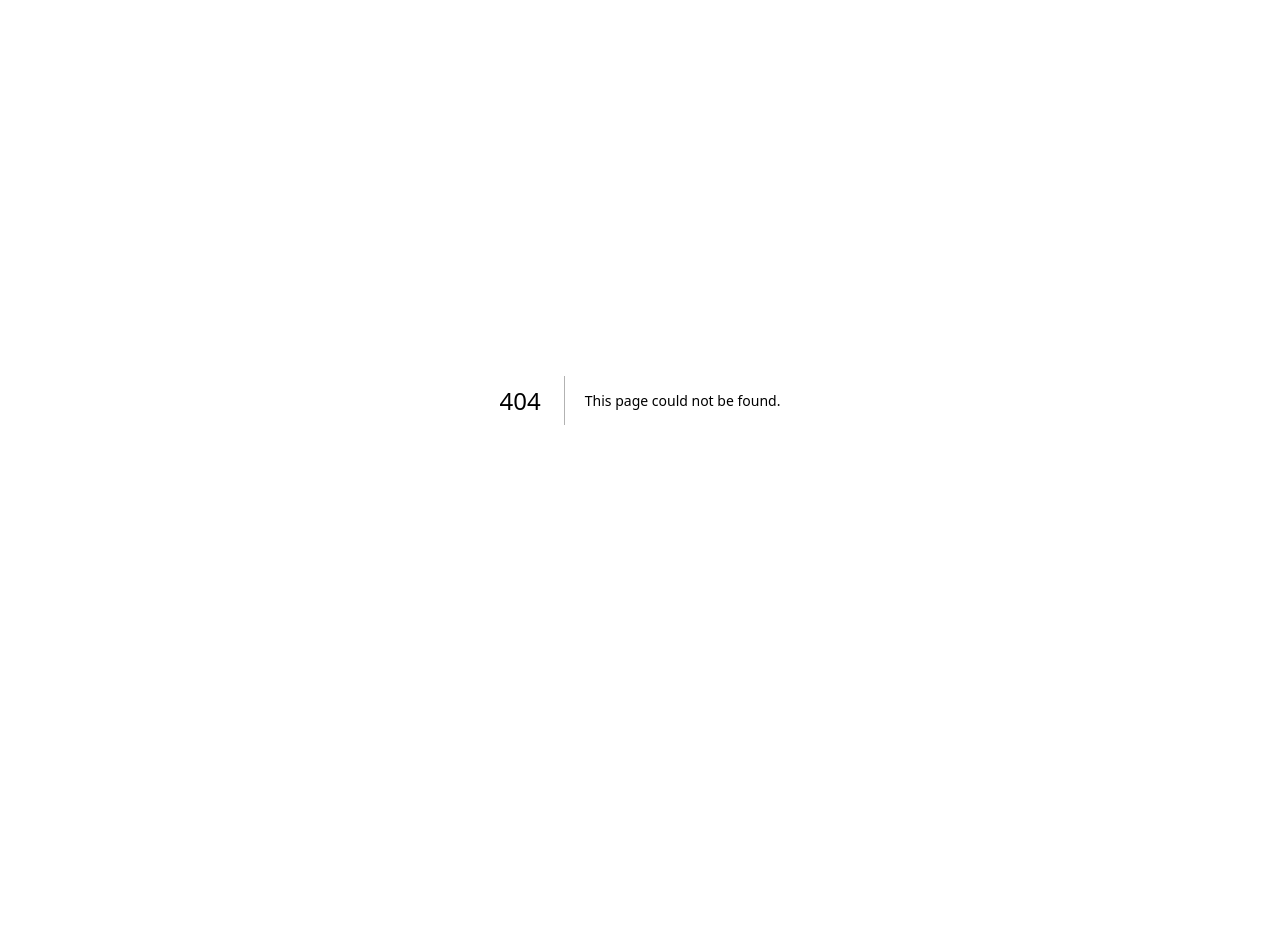
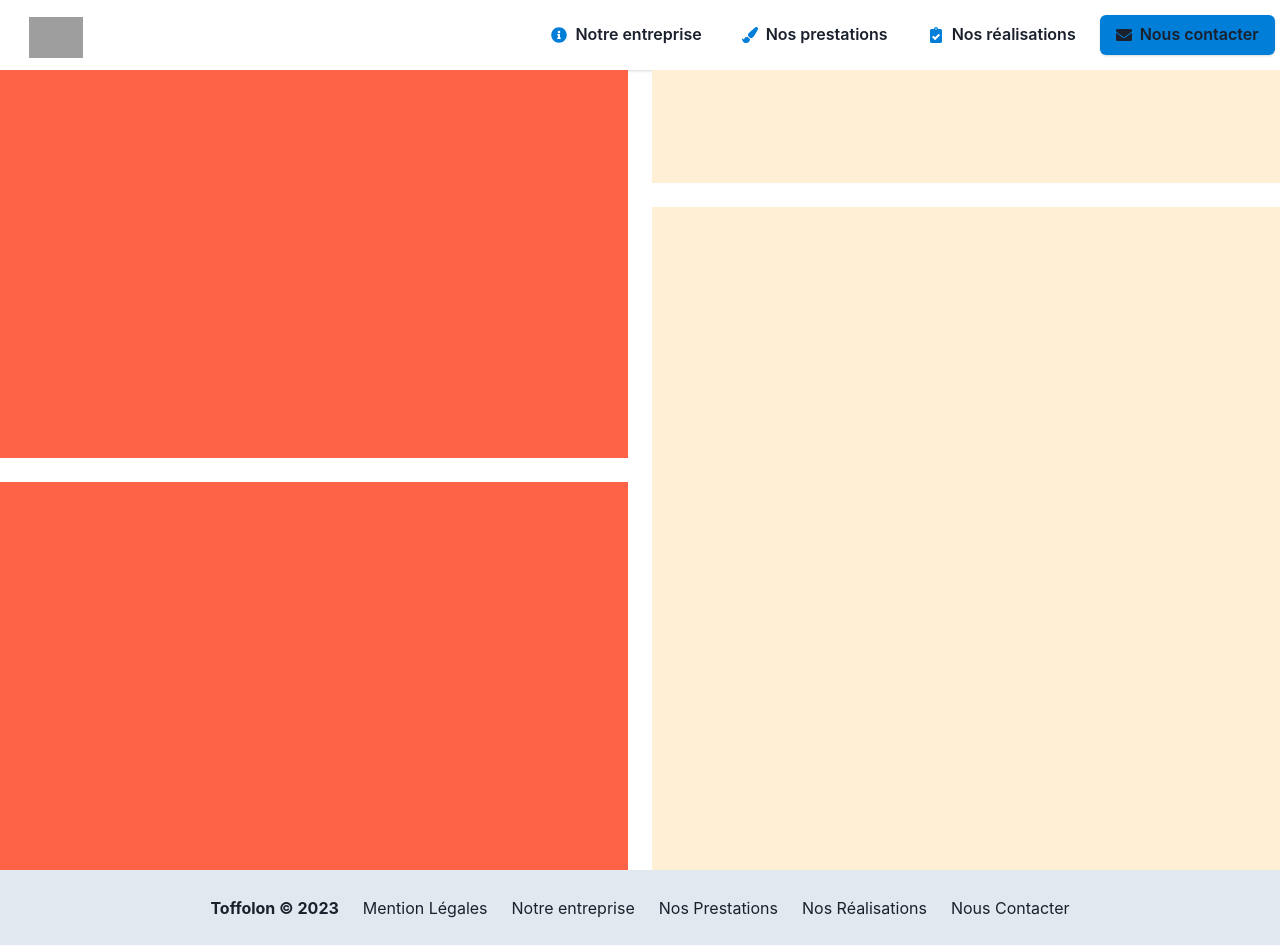
Before and after one commit to bricetoffolon/toffolon-peinture-deco.fr, a Next.js app: page /notre-entreprise in a window 1280 px wide. Before the commit this address had no page. Before the commit the page ends 800 px from the top, so only its background shows below. Built offline with nearby package versions, Linux system fonts and the light colour scheme; grey boxes are pictures that could not be loaded.

Commit message:
feat: add new page "Notre entreprise"

```diff
--- /dev/null
+++ b/src/components/entreprise/index.tsx
@@ -0,0 +1,33 @@
+import React from "react";
+
+import { Grid, GridItem } from "@chakra-ui/react";
+
+import { motion } from "framer-motion";
+
+export default function Enterprise() {
+    return (
+        <motion.div
+            initial={{ opacity: 0, y: 100 }}
+            animate={{
+                opacity: 1,
+                translateY: -100
+            }}
+            transition={{
+                duration: 1.5,
+            }}
+        >
+            <Grid
+                templateColumns={'repeat(2, 1fr)'}
+                templateRows={'repeat(6, 1fr)'}
+                h={"100vh"}
+                w={"100vw"}
+                gap={6}
+            >
+                <GridItem colSpan={1} rowSpan={3} bg={"tomato"}></GridItem>
+                <GridItem colStart={1} colSpan={1} rowSpan={3} bg={"tomato"}></GridItem>
+                <GridItem colStart={2} colSpan={1} rowSpan={1} rowStart={1} bg={"papayawhip"}></GridItem>
+                <GridItem colStart={2} colSpan={1} rowSpan={5} rowStart={2} bg={"papayawhip"}></GridItem>
+            </Grid>
+        </motion.div>
+    );
+}
--- a/src/components/landing/ImageSlider/SlideContent.tsx
+++ b/src/components/landing/ImageSlider/SlideContent.tsx
@@ -15,7 +15,9 @@ export default function SlideContent({imageUrl, Content}) {
             width={"100vw"}
             height={"100vh"}
         >
-            <Center h={"100%"}>
+            <Center
+                padding={"1%"}
+            >
                 {Content}
             </Center>
         </Box>
--- a/src/components/layout/Footer.tsx
+++ b/src/components/layout/Footer.tsx
@@ -18,7 +18,7 @@ export default function Footer() {
                 <Stack
                     direction={{
                         base: 'column',
-                        md: 'row'
+                        xl: 'row'
                     }}
                     spacing={{
                         base: 2,
@@ -31,7 +31,12 @@ export default function Footer() {
                     <NextLink
                         href={"mention-legal"}
                     >
-                        Mention Légal
+                        Mention Légales
+                    </NextLink>
+                    <NextLink
+                        href={"notre-entreprise.tsx"}
+                    >
+                        Notre entreprise
                     </NextLink>
                     <NextLink
                         href={"/prestations"}
--- a/src/components/layout/NavBar/PageButton.tsx
+++ b/src/components/layout/NavBar/PageButton.tsx
@@ -4,11 +4,26 @@ import {Button, Icon} from "@chakra-ui/react";
 
 import NextLink from "next/link";
 
-import { FaEnvelope, FaPaintBrush, FaClipboardCheck } from "react-icons/fa";
+import { FaEnvelope, FaPaintBrush, FaClipboardCheck, FaInfoCircle } from "react-icons/fa";
 
 function PageButton(): any {
     return (
         <>
+            <NextLink
+                href={"/notre-entreprise.tsx"}
+                passHref
+            >
+                <Button
+                    variant={"ghost"}
+                    _hover={{
+                        bg: "#007ed840",
+                        shadow: "base"
+                    }}
+                    leftIcon={<Icon as={FaInfoCircle} color={"#007ed8"}/>}
+                >
+                    Notre entreprise
+                </Button>
+            </NextLink>
             <NextLink
                 href={"/prestations"}
                 passHref
--- a/src/components/layout/NavBar/index.tsx
+++ b/src/components/layout/NavBar/index.tsx
@@ -45,15 +45,20 @@ function NavBar(): any {
                         variant={""}
                         mt={"1%"}
                     >
-                        <Image
-                            align={"center"}
-                            src={"https://toffolon-website.s3.eu-west-3.amazonaws.com/Toffolon-Icon.png"}
-                        />
+                        <Flex>
+                            <Image
+                                align={"center"}
+                                src={"https://toffolon-website.s3.eu-west-3.amazonaws.com/Toffolon-Icon.png"}
+                            />
+                        </Flex>
                     </Button>
                 </NextLink>
                 <Flex
                     margin={"1%"}
-                    display={['none', 'none', 'flex','flex']}
+                    display={{
+                        base: 'none',
+                        xl: 'flex'
+                    }}
                     right={"0"}
                     position={"fixed"}
                 >
@@ -66,7 +71,10 @@ function NavBar(): any {
             </Flex>
             <Spacer />
             <Flex
-                display={['flex', 'flex', 'none','none']}
+                display={{
+                    base: 'flex',
+                    xl: 'none'
+                }}
             >
                 <IconButton
                     aria-label={"Open menu"}
--- /dev/null
+++ b/src/pages/notre-entreprise.tsx
@@ -0,0 +1,15 @@
+import React from "react";
+
+import NavBar from "@/components/layout/NavBar";
+import Enterprise from "@/components/entreprise";
+import Footer from "@/components/layout/Footer";
+
+export default function EnterprisePage() {
+    return (
+        <>
+            <NavBar />
+            <Enterprise />
+            <Footer />
+        </>
+    );
+}
```
Also changed, not shown: src/components/landing/ImageSlider/Section1.tsx (added, +77 -0 lines), src/components/landing/ImageSlider/index.tsx (+5 -32 lines).
